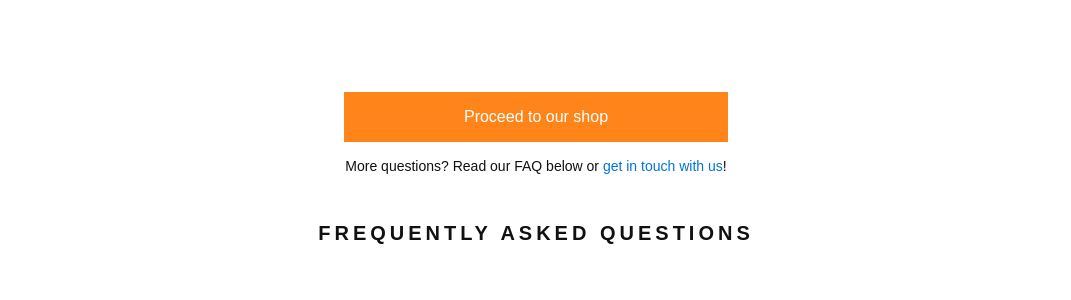
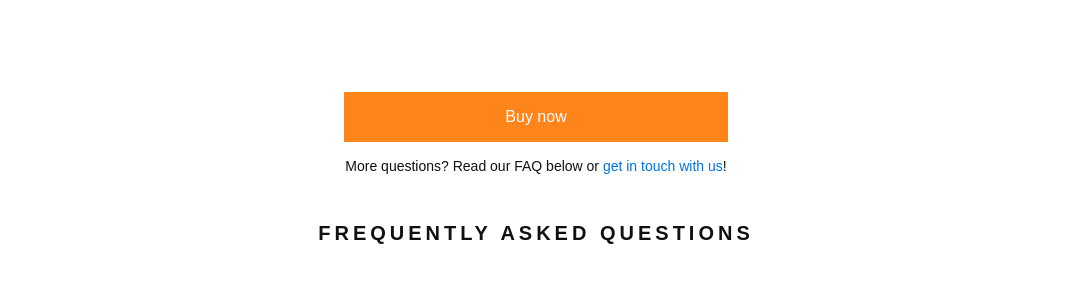
Before and after one commit to bodokaiser/hangload.com, a Jekyll site: the page built from about/index.md, in a window 1280 px wide and 900 px high, scrolled down 822 px. Shown: the part 152-452 px from the top of the window, without its empty margins (104-1175 px from the left). Built offline with Jekyll 4.4.1, drawn with Linux system fonts in a browser that asks for light colours; nearby versions of some CDN libraries.

Commit message:
Change copy from 'proceed to our shop' to 'buy now'

```diff
--- a/about/index.md
+++ b/about/index.md
@@ -16,7 +16,7 @@ copy2: |
 
     The Hangload can be fitted onto either or both sides of a bicycle rack. It provides a lean and elegant alternative to pannier bike bags or bike baskets.
 video-caption: "<span class='bold'>Fitting instructions</span>: How to attach Hangload with our toggle&cord system"
-go-to-shop: Proceed to our shop
+go-to-shop: Buy now
 faq-title: Frequently asked questions
 faq:
 - id: why
--- a/de/index.html
+++ b/de/index.html
@@ -5,7 +5,7 @@ language: de
 description: Tragen Sie Taschen von verschiedenen Typen und Größen sicher am Rad
 sublead: Created in Berlin
 as-seen: "Bekannt aus:"
-go-to-shop: Weiter zum Shop
+go-to-shop: Jetzt kaufen
 perks:
   - Ideal geeignet für Shoppen, Arbeit & Freizeit
   - Hohe Stabilität am Fahrrad
--- a/index.html
+++ b/index.html
@@ -5,7 +5,7 @@ language: en
 description: Carry bags of various types and sizes safely on your bike
 sublead: Created in Berlin
 as-seen: "As seen on:"
-go-to-shop: Proceed to our shop
+go-to-shop: Buy now
 perks:
   - Ideal for shopping, work and leisure
   - Good bike stability and control
```
Also changed, not shown: de/about/index.md (+1 -1 lines).
